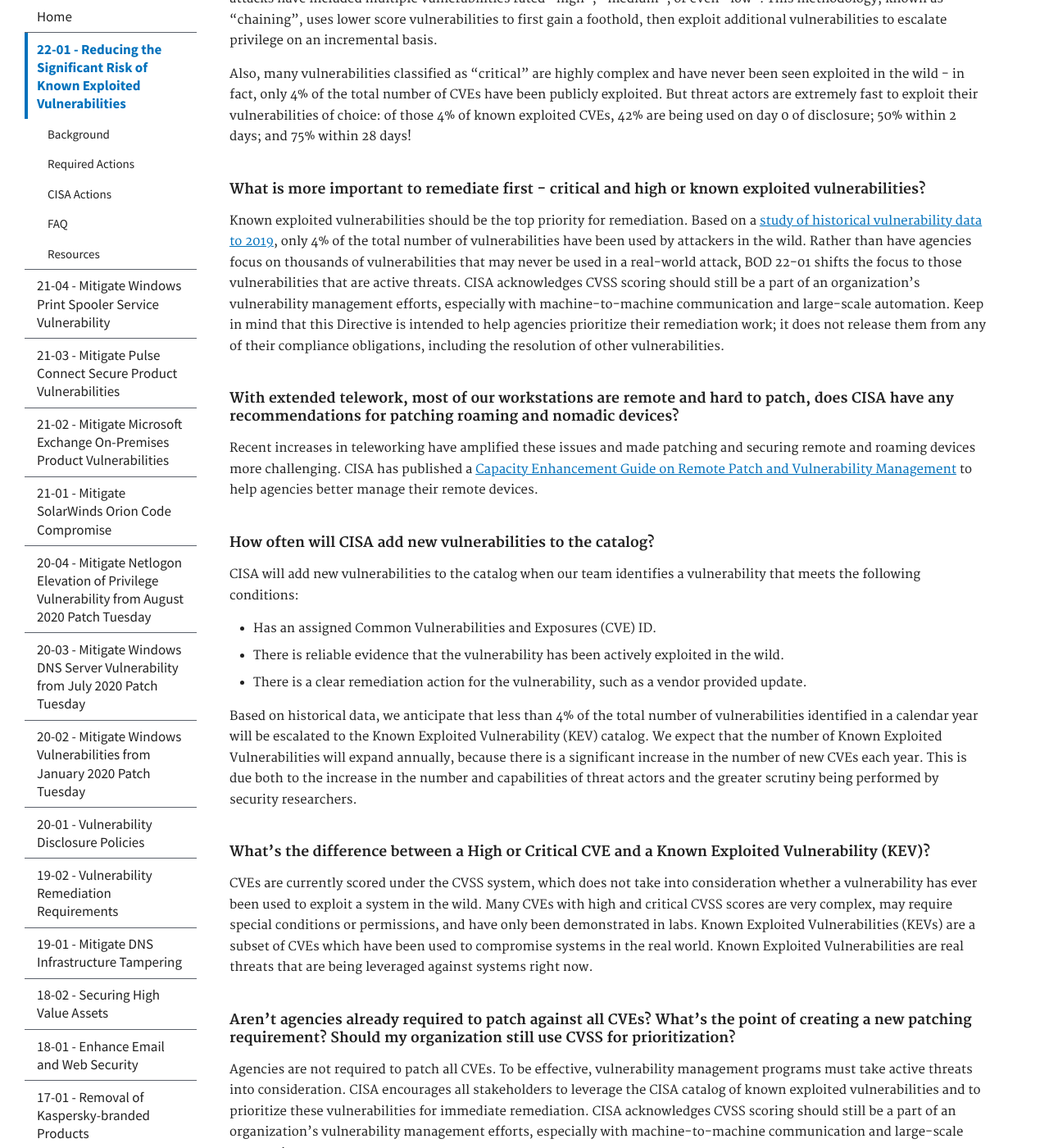
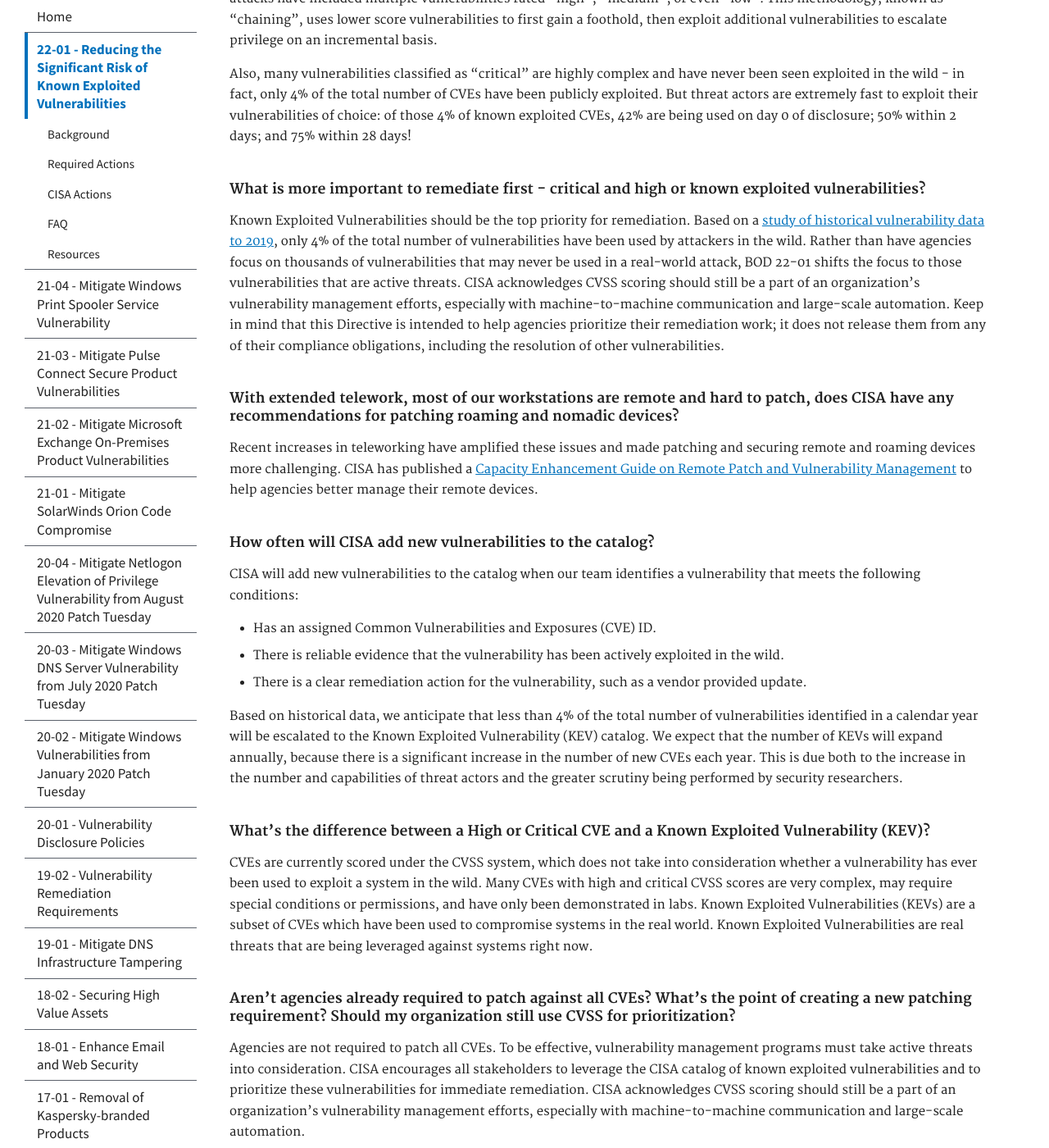
Before and after one commit to cisagov/cyber.dhs.gov, a Jekyll site: the page built from pages/22-01.md, in a window 1280 px wide and 1400 px high, scrolled down 3107 px. Shown: the whole window at 82% size. Built offline with Jekyll 4.4.1, drawn with Linux system fonts in a browser that asks for light colours; some of the changed text lies outside the part shown.

Commit message:
Update 22-01.md
Corrected broken link.  Minor tweaks to KEV capitalization and initialization.

```diff
--- a/pages/22-01.md
+++ b/pages/22-01.md
@@ -66,13 +66,13 @@ This directive applies to all software and hardware found on federal information
 ### Frequently Asked Questions
 
 * [What is the difference between vulnerabilities listed in the National Vulnerability Database (NVD) and those in CISA's catalog of Known Exploited Vulnerabilities (KEVs)?](#what-is-the-difference-between-vulnerabilities-listed-in-the-national-vulnerability-database-nvd-and-those-in-cisas-catalog-of-known-exploited-vulnerabilities-kevs)
-* [What is more important to remediate first - critical and high or known exploited vulnerabilities?](#what-is-more-important-to-remediate-first---critical-and-high-or-known-exploited-vulnerabilities)
+* [What is more important to remediate first - critical and high or Known Exploited Vulnerabilities?](#what-is-more-important-to-remediate-first---critical-and-high-or-known-exploited-vulnerabilities)
 * [With extended telework, most of our workstations are remote and hard to patch, does CISA have any recommendations for patching roaming and nomadic devices?](#with-extended-telework-most-of-our-workstations-are-remote-and-hard-to-patch-does-cisa-have-any-recommendations-for-patching-roaming-and-nomadic-devices)
 * [How often will CISA add new vulnerabilities to the catalog?](#how-often-will-cisa-add-new-vulnerabilities-to-the-catalog)
 * [What’s the difference between a High or Critical CVE and a Known Exploited Vulnerability (KEV)?](#whats-the-difference-between-a-high-or-critical-cve-and-a-known-exploited-vulnerability-kev)
 * [Aren’t agencies already required to patch against all CVEs? What’s the point of creating a new patching requirement? Should my organization still use CVSS for prioritization?](#arent-agencies-already-required-to-patch-against-all-cves-whats-the-point-of-creating-a-new-patching-requirement-should-my-organization-still-use-cvss-for-prioritization)
 * [How should agencies report vulnerabilities in federal information systems hosted in third-party environments (such as the Cloud)](#how-should-agencies-report-vulnerabilities-in-federal-information-systems-hosted-in-third-party-environments-such-as-the-cloud)
-* [This is a comprehensive catalog of vulnerabilities that carry unacceptable risk to the federal enterprise. Will that information be shared in some manner with the public and private sector?](this-is-a-comprehensive-catalog-of-vulnerabilities-that-carry-unacceptable-risk-to-the-federal-enterprise-will-that-information-be-shared-in-some-manner-with-the-public-and-private-sector)
+* [This is a comprehensive catalog of vulnerabilities that carry unacceptable risk to the federal enterprise. Will that information be shared in some manner with the public and private sector?](#this-is-a-comprehensive-catalog-of-vulnerabilities-that-carry-unacceptable-risk-to-the-federal-enterprise-will-that-information-be-shared-in-some-manner-with-the-public-and-private-sector)
 
 
 #### What is the difference between vulnerabilities listed in the National Vulnerability Database (NVD) and those in CISA's catalog of Known Exploited Vulnerabilities (KEVs)?
@@ -83,7 +83,7 @@ Also, many vulnerabilities classified as “critical” are highly complex and h
 
 #### What is more important to remediate first - critical and high or known exploited vulnerabilities?
 
-Known exploited vulnerabilities should be the top priority for remediation.  Based on a [study of historical vulnerability data to 2019](https://resources.sei.cmu.edu/library/asset-view.cfm?assetid=644720), only 4% of the total number of vulnerabilities have been used by attackers in the wild.  Rather than have agencies focus on thousands of vulnerabilities that may never be used in a real-world attack, BOD 22-01 shifts the focus to those vulnerabilities that are active threats. CISA acknowledges CVSS scoring should still be a part of an organization’s vulnerability management efforts, especially with machine-to-machine communication and large-scale automation. Keep in mind that this Directive is intended to help agencies prioritize their remediation work; it does not release them from any of their compliance obligations, including the resolution of other vulnerabilities.
+Known Exploited Vulnerabilities should be the top priority for remediation.  Based on a [study of historical vulnerability data to 2019](https://resources.sei.cmu.edu/library/asset-view.cfm?assetid=644720), only 4% of the total number of vulnerabilities have been used by attackers in the wild.  Rather than have agencies focus on thousands of vulnerabilities that may never be used in a real-world attack, BOD 22-01 shifts the focus to those vulnerabilities that are active threats. CISA acknowledges CVSS scoring should still be a part of an organization’s vulnerability management efforts, especially with machine-to-machine communication and large-scale automation. Keep in mind that this Directive is intended to help agencies prioritize their remediation work; it does not release them from any of their compliance obligations, including the resolution of other vulnerabilities.
 
 #### With extended telework, most of our workstations are remote and hard to patch, does CISA have any recommendations for patching roaming and nomadic devices?
 
@@ -96,7 +96,7 @@ CISA will add new vulnerabilities to the catalog when our team identifies a vuln
 * There is reliable evidence that the vulnerability has been actively exploited in the wild.
 * There is a clear remediation action for the vulnerability, such as a vendor provided update.
 
-Based on historical data, we anticipate that less than 4% of the total number of vulnerabilities identified in a calendar year will be escalated to the Known Exploited Vulnerability (KEV) catalog.  We expect that the number of Known Exploited Vulnerabilities will expand annually, because there is a significant increase in the number of new CVEs each year. This is due both to the increase in the number and capabilities of threat actors and the greater scrutiny being performed by security researchers.
+Based on historical data, we anticipate that less than 4% of the total number of vulnerabilities identified in a calendar year will be escalated to the Known Exploited Vulnerability (KEV) catalog.  We expect that the number of KEVs will expand annually, because there is a significant increase in the number of new CVEs each year. This is due both to the increase in the number and capabilities of threat actors and the greater scrutiny being performed by security researchers.
 
 #### What’s the difference between a High or Critical CVE and a Known Exploited Vulnerability (KEV)?
 
```
